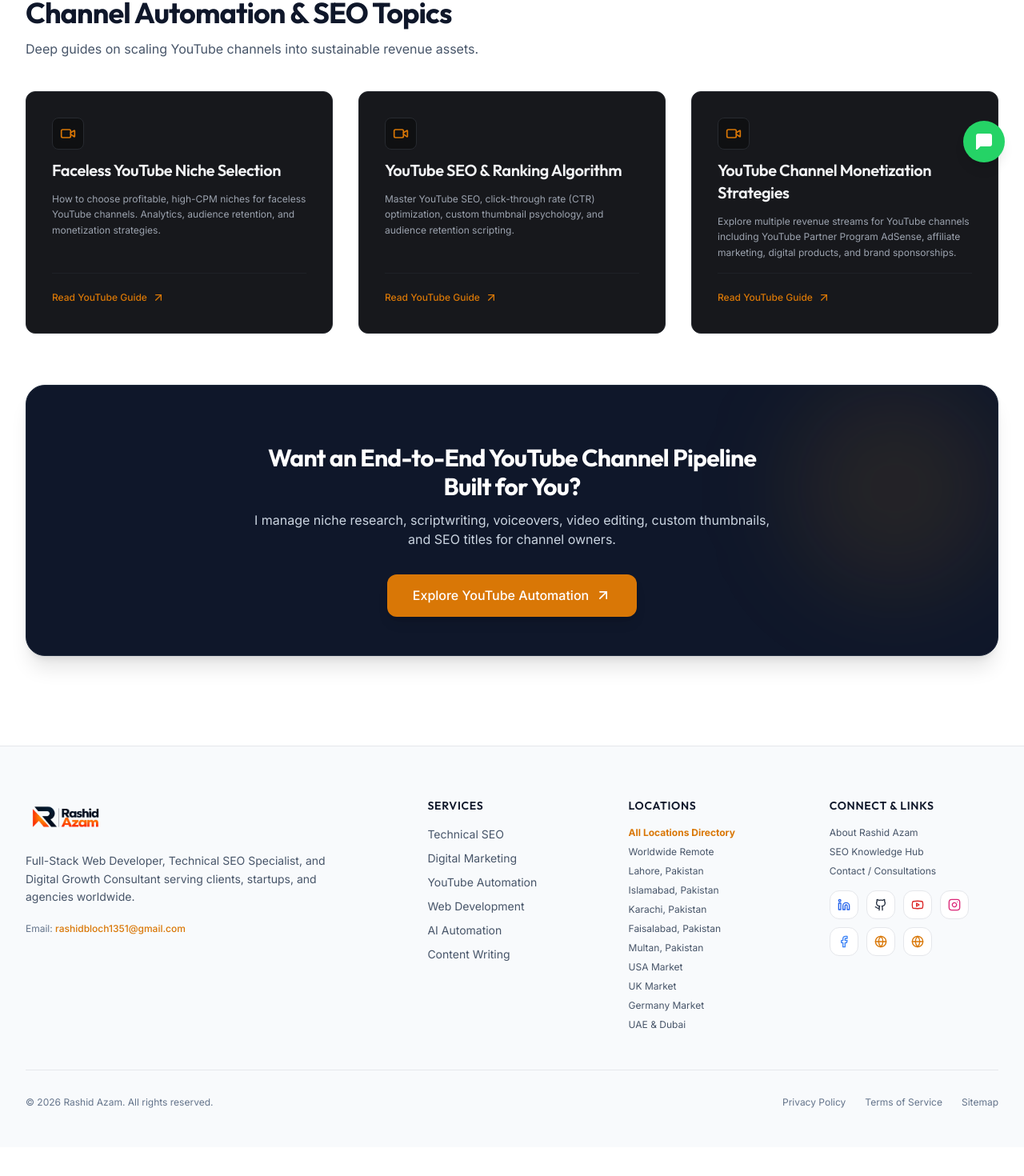
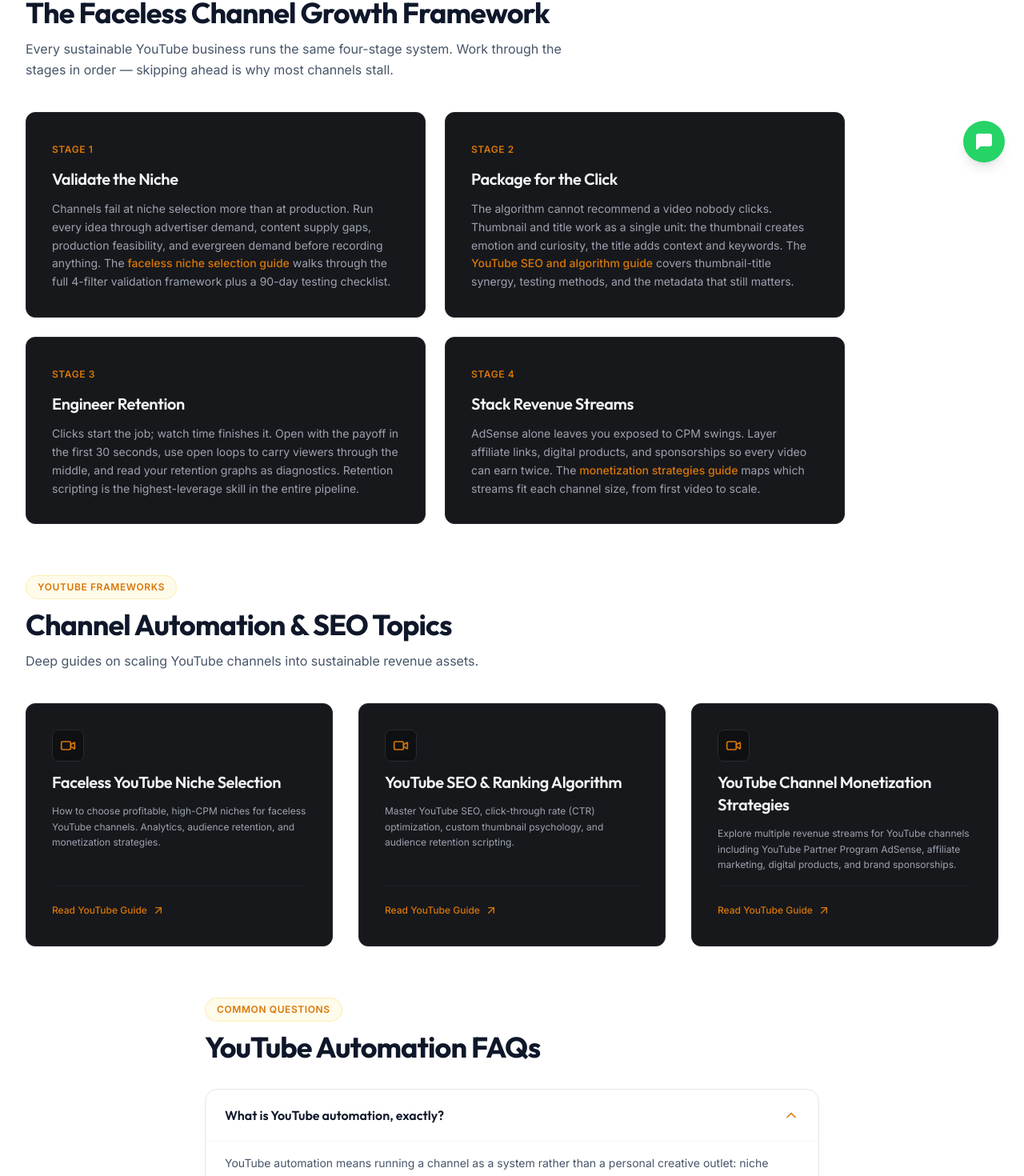
Before and after one commit to rashidbloch1351/rashidazam.me, a Next.js app: page /youtube in a window 1280 px wide. Shown: the part 573-2043 px from the top of the page at 80% size. Before the commit the page ends 2007 px from the top, so only its background shows below. Built offline with nearby package versions, Linux system fonts and the light colour scheme.

Commit message:
content: add 4-stage growth framework + FAQs to /youtube hub

```diff
--- a/app/youtube/page.tsx
+++ b/app/youtube/page.tsx
@@ -9,6 +9,7 @@ import { Breadcrumbs } from '@/components/Breadcrumbs';
 import { Button } from '@/components/ui/Button';
 import { CTABanner } from '@/components/CTABanner';
 import { youtubeClusterTopics } from '@/data/clusters/youtube';
+import { FAQAccordion } from '@/components/FAQAccordion';
 
 export const metadata: Metadata = {
   title: 'YouTube Automation & Channel Growth Hub',
@@ -55,6 +56,61 @@ export default function YoutubeClusterHubPage() {
         </div>
       </Container>
 
+
+      {/* Channel Growth Framework */}
+      <section>
+        <Container>
+          <SectionHeading
+            kicker="Start Here"
+            title="The Faceless Channel Growth Framework"
+            description="Every sustainable YouTube business runs the same four-stage system. Work through the stages in order — skipping ahead is why most channels stall."
+            className="mb-10"
+          />
+          <div className="grid grid-cols-1 md:grid-cols-2 gap-6 max-w-5xl">
+            <div className="bg-[#17181c] border border-[#272a30] p-8 rounded-xl space-y-3">
+              <span className="text-xs font-semibold uppercase tracking-wider text-[#d97706]">Stage 1</span>
+              <h3 className="text-xl font-heading font-semibold text-[#f3f4f6]">Validate the Niche</h3>
+              <p className="text-sm text-[#9ca3af] leading-relaxed">
+                Channels fail at niche selection more than at production. Run every idea through advertiser demand, content supply gaps, production feasibility, and evergreen demand before recording anything. The{' '}
+                <Link href="/youtube/faceless-channel-niche-selection" className="text-[#d97706] hover:underline font-medium">
+                  faceless niche selection guide
+                </Link>{' '}
+                walks through the full 4-filter validation framework plus a 90-day testing checklist.
+              </p>
+            </div>
+            <div className="bg-[#17181c] border border-[#272a30] p-8 rounded-xl space-y-3">
+              <span className="text-xs font-semibold uppercase tracking-wider text-[#d97706]">Stage 2</span>
+              <h3 className="text-xl font-heading font-semibold text-[#f3f4f6]">Package for the Click</h3>
+              <p className="text-sm text-[#9ca3af] leading-relaxed">
+                The algorithm cannot recommend a video nobody clicks. Thumbnail and title work as a single unit: the thumbnail creates emotion and curiosity, the title adds context and keywords. The{' '}
+                <Link href="/youtube/youtube-seo-ranking-algorithm" className="text-[#d97706] hover:underline font-medium">
+                  YouTube SEO and algorithm guide
+                </Link>{' '}
+                covers thumbnail-title synergy, testing methods, and the metadata that still matters.
+              </p>
+            </div>
+            <div className="bg-[#17181c] border border-[#272a30] p-8 rounded-xl space-y-3">
+              <span className="text-xs font-semibold uppercase tracking-wider text-[#d97706]">Stage 3</span>
+              <h3 className="text-xl font-heading font-semibold text-[#f3f4f6]">Engineer Retention</h3>
+              <p className="text-sm text-[#9ca3af] leading-relaxed">
+                Clicks start the job; watch time finishes it. Open with the payoff in the first 30 seconds, use open loops to carry viewers through the middle, and read your retention graphs as diagnostics. Retention scripting is the highest-leverage skill in the entire pipeline.
+              </p>
+            </div>
+            <div className="bg-[#17181c] border border-[#272a30] p-8 rounded-xl space-y-3">
+              <span className="text-xs font-semibold uppercase tracking-wider text-[#d97706]">Stage 4</span>
+              <h3 className="text-xl font-heading font-semibold text-[#f3f4f6]">Stack Revenue Streams</h3>
+              <p className="text-sm text-[#9ca3af] leading-relaxed">
+                AdSense alone leaves you exposed to CPM swings. Layer affiliate links, digital products, and sponsorships so every video can earn twice. The{' '}
+                <Link href="/youtube/youtube-monetization-strategies" className="text-[#d97706] hover:underline font-medium">
+                  monetization strategies guide
+                </Link>{' '}
+                maps which streams fit each channel size, from first video to scale.
+              </p>
+            </div>
+          </div>
+        </Container>
+      </section>
+
       {/* Topics Grid */}
       <section>
         <Container>
@@ -98,6 +154,44 @@ export default function YoutubeClusterHubPage() {
         </Container>
       </section>
 
+
+      {/* Hub FAQs */}
+      <section>
+        <Container>
+          <div className="max-w-3xl mx-auto space-y-6">
+            <SectionHeading
+              kicker="Common Questions"
+              title="YouTube Automation FAQs"
+              className="mb-8"
+            />
+            <FAQAccordion
+              items={[
+                {
+                  question: "What is YouTube automation, exactly?",
+                  answer: "YouTube automation means running a channel as a system rather than a personal creative outlet: niche research, scriptwriting, voiceover, editing, thumbnails, and publishing handled through repeatable workflows, often with a small team or contractors. Faceless channels are the most common automation model since they don't depend on the owner's time on camera.",
+                },
+                {
+                  question: "How much does it cost to run an automated YouTube channel?",
+                  answer: "It scales with outsourcing. Doing everything yourself costs mainly software subscriptions (editing, voiceover, thumbnails). Fully outsourcing production to freelancers costs more per video but frees your time for strategy. Most operators start lean and outsource the bottlenecks first — usually editing, then voiceover.",
+                },
+                {
+                  question: "How long before an automated channel earns money?",
+                  answer: "There is no fixed timeline. Channels with validated niches, strong packaging, and consistent publishing typically take several months to reach monetization thresholds, and longer to meaningful revenue. Treat the first 50 videos as system-building, not as a revenue schedule.",
+                },
+                {
+                  question: "Do you build YouTube channels for clients?",
+                  answer: "Yes — niche validation, scriptwriting, voiceover direction, editing oversight, thumbnail design, and YouTube SEO are all part of the YouTube automation service. The goal is a channel that runs as a documented pipeline, not a dependency on any single person.",
+                },
+                {
+                  question: "Can I automate a channel in any niche?",
+                  answer: "No. Niches requiring on-camera presence, physical product handling, or travel don't fit the faceless automation model. The niche selection guide covers the four feasibility filters — advertiser demand, supply gaps, production feasibility, and evergreen demand — that determine whether a niche can work.",
+                },
+              ]}
+            />
+          </div>
+        </Container>
+      </section>
+
       {/* Primary Pillar CTA */}
       <Container>
         <CTABanner
```
